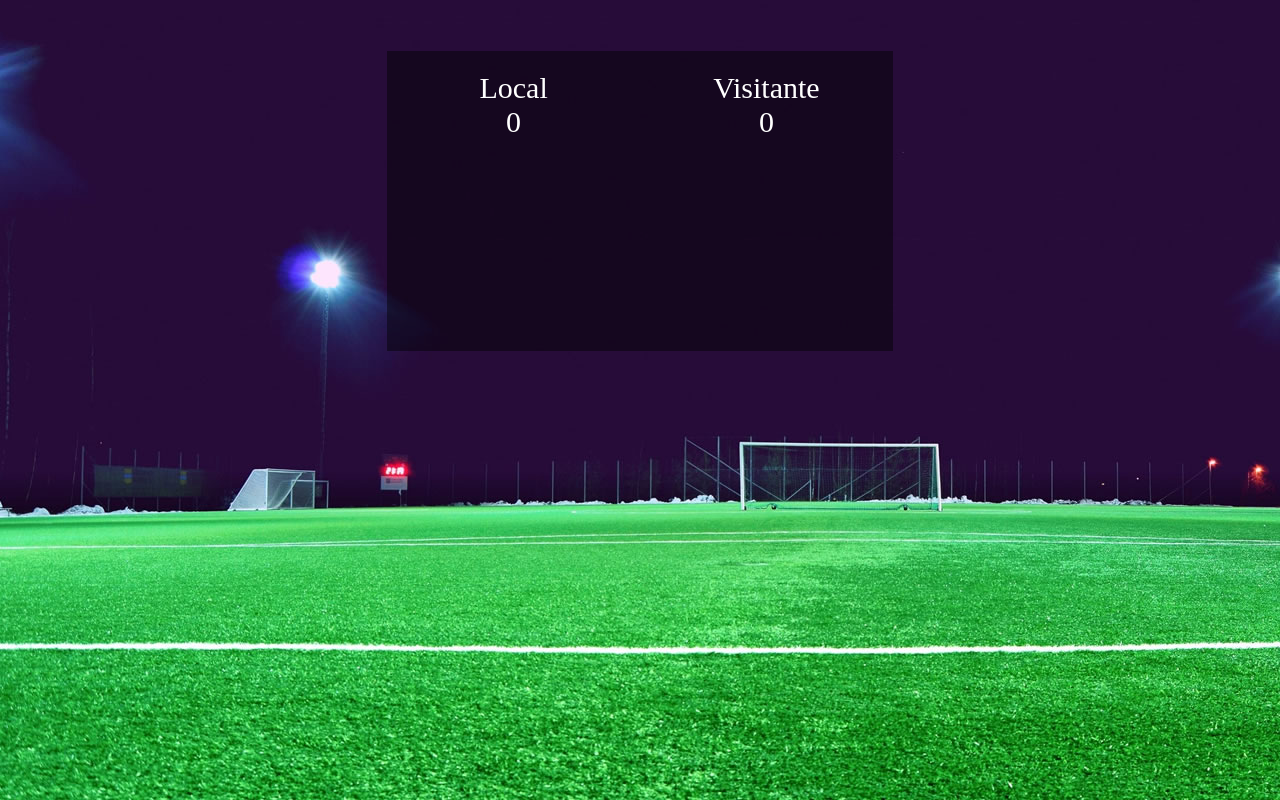
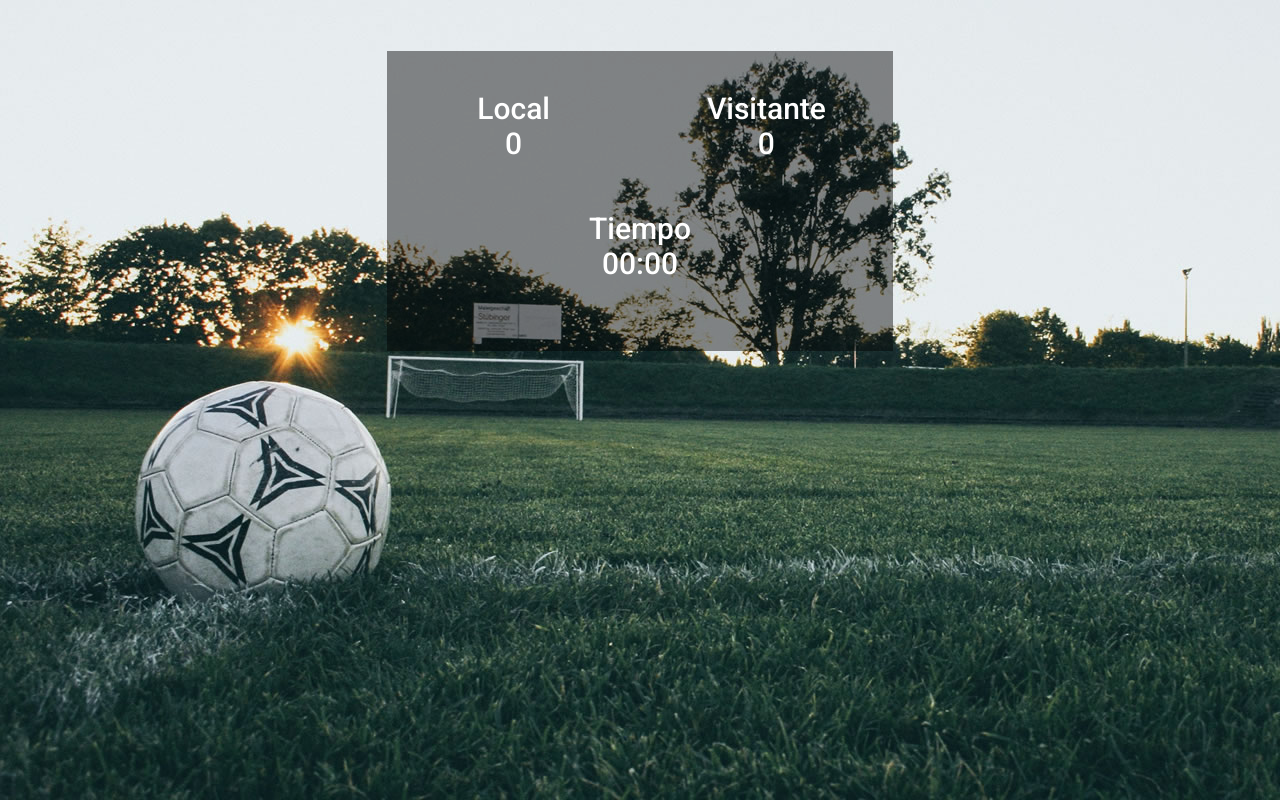
Before and after one commit to Bash-th/Score, a plain HTML site: page index.html in a window 1280 px wide. Drawn offline with Linux system fonts and the light colour scheme.

Commit message:
Tiempo y BG

```diff
--- a/index.html
+++ b/index.html
@@ -1,10 +1,14 @@
 <!DOCTYPE html>
 <html>
     <head>
+        <link rel="preconnect" href="https://fonts.googleapis.com">
+        <link rel="preconnect" href="https://fonts.gstatic.com" crossorigin>
+        <link href="https://fonts.googleapis.com/css2?family=Roboto:wght@500&display=swap" rel="stylesheet">
         <style>
             body  {
-                background-image: url("img/bg.jpg");
+                background-image: url("img/bg_2.jpg");
                 background-color: #cccccc;
+                font-family: 'Roboto', sans-serif;
             }
             div.score-1 {
                 margin: 0 auto;
@@ -26,10 +30,15 @@
                 font-size: 30px;
                 width: 50%;
                 text-align: center;
-                margin-top: 20px;
+                margin-top: 40px;
             }
             span.teamLocal, span.teamVisit {
                 display: inline-block;
+            }
+            div.gameTime {
+                color: #fff;
+                font-size: 30px;
+                margin-top: 50px;
             }
         </style>
     </head>
@@ -46,6 +55,12 @@
                         0
                     </div>
                 </div>
+                <div class="gameTime">
+                    <div class="">
+                        <span class="descriptionTime">Tiempo</span> <br />
+                        00:00
+                    </div>
+                </div>
             </div>
         </div>
     </body>
```
Also changed, not shown: img/bg_2.jpg (added).
